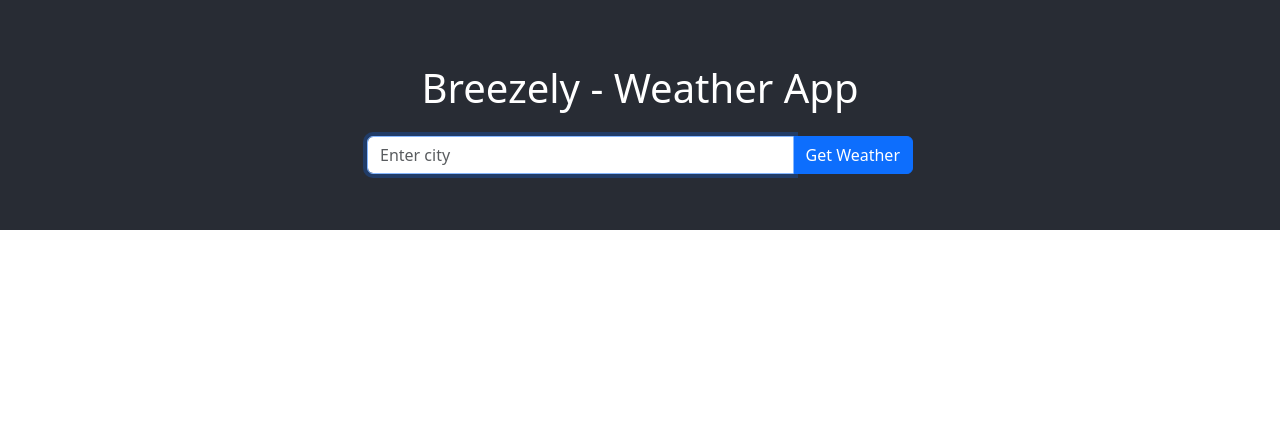
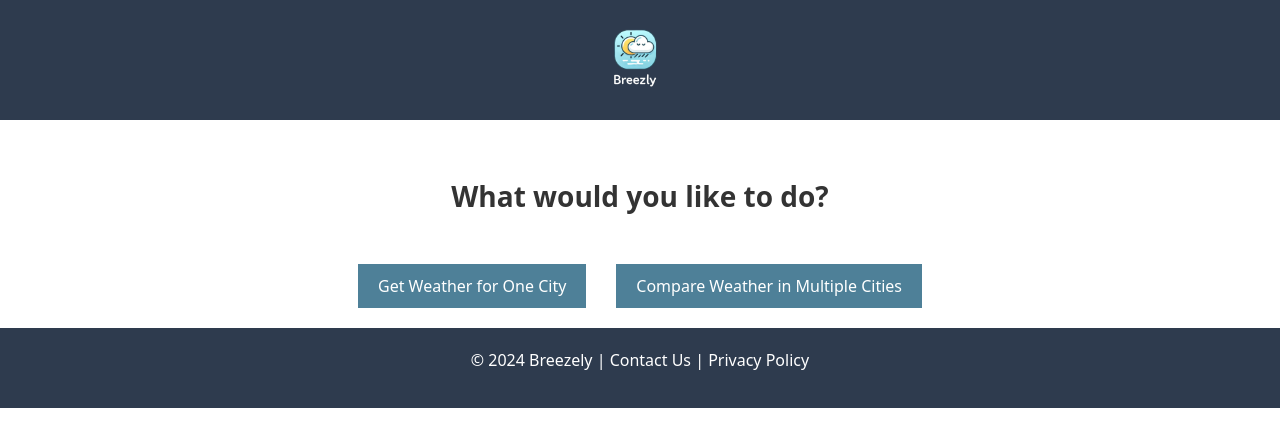
Before and after one commit to WNUMIK/Breezely, a React (Create React App) app in the folder frontend/: page / in a window 1280 px wide. Shown: the top 446 px of the page. Built offline with nearby package versions, Linux system fonts and the light colour scheme.

Commit message:
Added homepage navigation on logo click and updated layout design

```diff
--- a/frontend/src/App.css
+++ b/frontend/src/App.css
@@ -1,95 +1,131 @@
-/* Global Styles */
+/* General Body Styling */
 body {
-  background-color: #e6f7ff; /* Light blue background for the app */
-  font-family: Arial, sans-serif; /* Consistent font family */
+  background-color: #F4F4F9; /* Neutral light background */
+  font-family: 'Roboto', sans-serif; /* Professional, clean font */
   margin: 0;
   padding: 0;
-  min-height: 100vh; /* Ensure it covers full height */
+  color: #333; /* Dark gray text for readability */
 }
 
-.App {
-  text-align: center; /* Center text for the entire app */
+/* Header Styling */
+.App-header {
+  display: flex;
+  justify-content: center;
+  align-items: center;
+  padding: 20px;
+  background-color: #2E3B4E; /* Dark muted blue */
+  color: white;
 }
 
-/* Header Styles */
-.App-header {
-  background-color: #282c34; /* Dark background for header */
-  padding: 20px; /* Padding around header */
-  color: white; /* White text in header */
+.logo img {
+  height: 80px; /* Slightly smaller and sharper */
+  margin-right: 10px;
 }
 
-/* Input and Button Styles */
-.input-group {
-  display: flex; /* Use flexbox to align items */
-  align-items: center; /* Center items vertically */
+h1 {
+  font-size: 36px;
+  font-weight: 700;
+  margin: 0;
 }
 
-input {
-  padding: 10px; /* Padding inside input */
-  margin-right: 10px; /* Space between input and button */
-  font-size: 16px; /* Font size for input */
-  border-radius: 4px; /* Rounded corners for input */
-  border: 1px solid #ccc; /* Light border for input */
-  flex: 1; /* Allow input to take remaining space */
+/* Footer */
+footer {
+  background-color: #2E3B4E;
+  color: white;
+  padding: 20px;
+  text-align: center;
 }
 
+/* Button Styling for all buttons */
 button {
-  padding: 10px; /* Padding inside button */
-  background-color: #61dafb; /* Button background color */
-  border: none; /* No border for button */
-  color: #282c34; /* Text color for button */
-  font-size: 16px; /* Font size for button */
-  cursor: pointer; /* Cursor changes to pointer on hover */
-  border-radius: 4px; /* Rounded corners for button */
+  padding: 10px 20px;
+  background-color: #4E8098; /* Bold teal */
+  color: white;
+  border: none;
+  border-radius: 4px; /* Subtle rounded corners */
+  font-size: 14px;
+  font-weight: 500;
+  text-transform: uppercase;
+  cursor: pointer;
+  transition: background-color 0.3s ease;
 }
 
 button:hover {
-  background-color: #21a1f1; /* Darker blue on hover */
+  background-color: #3A6C81; /* Darker version on hover */
 }
 
-/* Headings */
-h1 {
-  margin-bottom: 20px; /* Space below main heading */
+button:focus {
+  outline: none;
+  border: 2px solid #2E3B4E; /* Add a focus state */
 }
 
-h2 {
-  margin-top: 30px; /* Space above the comparison section */
-  margin-bottom: 20px; /* Space below the comparison section */
+/* View selection: Center the question and display buttons in a row */
+.view-selection {
+  display: flex;
+  flex-direction: column;
+  justify-content: center;
+  align-items: center;
+  margin-top: 40px;
 }
 
-/* Paragraphs */
-p {
-  font-size: 18px; /* Font size for paragraphs */
+.view-selection h2 {
+  text-align: center;
+  font-size: 28px;
+  font-weight: 600;
+  color: #333; /* Darker gray for a more corporate feel */
+  margin-bottom: 30px;
 }
 
-/* Card Styles */
-.card {
-  border: none; /* No border for a cleaner look */
-  border-radius: 8px; /* Rounded corners */
-  background-color: #ffffff; /* White background for cards */
-  box-shadow: 0 2px 10px rgba(0, 0, 0, 0.1); /* Soft shadow for depth */
-  transition: transform 0.2s, box-shadow 0.2s; /* Transition for hover effects */
-  margin: 15px; /* Space between cards */
+.view-selection-buttons {
+  display: flex;
+  justify-content: center;
+  gap: 30px; /* Space between buttons */
+  margin-top: 20px;
 }
 
-.card:hover {
-  transform: translateY(-2px); /* Lift effect on hover */
-  box-shadow: 0 4px 20px rgba(0, 0, 0, 0.2); /* Deeper shadow on hover */
+/* Card Styling */
+.weather-card {
+  background-color: white;
+  border-radius: 8px;
+  box-shadow: 0 2px 10px rgba(0, 0, 0, 0.1); /* Subtle shadow */
+  padding: 20px;
+  text-align: left;
+  margin: 20px 0;
+  transition: transform 0.3s ease;
 }
 
-/* Media Queries for Responsive Design */
+.weather-card:hover {
+  transform: translateY(-3px); /* Slight lift on hover */
+}
+
+.weather-card h3 {
+  font-size: 22px;
+  color: #2E3B4E; /* Dark muted blue for titles */
+}
+
+.weather-card .temperature {
+  font-size: 36px;
+  font-weight: 700;
+  color: #4E8098; /* Bold teal */
+}
+
+.weather-card .description {
+  font-size: 16px;
+  color: #555; /* Lighter gray for secondary info */
+}
+
+.container {
+  padding: 20px 60px; /* Centering content with some padding */
+}
+
+/* Responsive Adjustments */
 @media (max-width: 768px) {
-  .card {
-    margin: 10px; /* Less margin on smaller screens */
+  .container {
+    padding: 20px 20px; /* Reduce padding on smaller screens */
+  }
+
+  .view-selection-buttons {
+    flex-direction: column; /* Stack buttons vertically on smaller screens */
+    gap: 15px; /* Reduce gap between buttons */
   }
 }
-
-@media (max-width: 480px) {
-  input {
-    font-size: 14px; /* Smaller font size for mobile */
-  }
-
-  button {
-    font-size: 14px; /* Smaller font size for mobile */
-  }
-}
--- a/frontend/src/App.js
+++ b/frontend/src/App.js
@@ -1,13 +1,45 @@
-import React from 'react';
-import './App.css'; // Optional: If you want to add styles later
-import Weather from './components/Weather';
+import React, { useState } from 'react';
+import './App.css';
+import SingleCityWeather from './components/SingleCityWeather';
+import WeatherComparison from './components/WeatherComparison';
 
 function App() {
+  const [view, setView] = useState(null);
+
+  const handleViewChange = (viewType) => {
+    setView(viewType);
+  };
+
+  const goToHomePage = () => {
+    setView(null); // Reset the view to show the homepage
+  };
+
   return (
     <div className="App">
       <header className="App-header">
-        <Weather /> {/* Display the single city weather */}
+        <div className="logo" onClick={goToHomePage} style={{ cursor: 'pointer' }}>
+          <img src={`${process.env.PUBLIC_URL}/logo.png`} alt="Breezely Logo" />
+        </div>
       </header>
+
+      <div className="container">
+        {!view && (
+          <div className="view-selection">
+            <h2>What would you like to do?</h2>
+            <div className="view-selection-buttons">
+              <button onClick={() => handleViewChange('singleCity')}>Get Weather for One City</button>
+              <button onClick={() => handleViewChange('comparison')}>Compare Weather in Multiple Cities</button>
+            </div>
+          </div>
+        )}
+
+        {view === 'singleCity' && <SingleCityWeather onBack={() => setView(null)} />}
+        {view === 'comparison' && <WeatherComparison onBack={() => setView(null)} />}
+      </div>
+
+      <footer>
+        <p>© 2024 Breezely | Contact Us | Privacy Policy</p>
+      </footer>
     </div>
   );
 }
--- /dev/null
+++ b/frontend/src/components/SingleCityWeather.js
@@ -0,0 +1,74 @@
+import React, {useEffect, useState} from 'react';
+import axios from 'axios';
+import WeatherCard from './CurrentWeatherCard'; // Component to display current weather
+import WeatherChart from './WeatherChart'; // Component to display temperature chart
+import ForecastCard from './ForecastCard'; // Component to display 5-day forecast
+import './css/Weather.css';  // Import CSS for styling
+
+function SingleCityWeather({onBack}) {
+    const [city, setCity] = useState('');
+    const [weatherData, setWeatherData] = useState(null);
+    const [forecastData, setForecastData] = useState(null);
+    const [error, setError] = useState('');
+    const [loading, setLoading] = useState(false);
+
+    // Function to fetch weather data by city
+    const fetchWeatherData = async () => {
+        if (city.trim() === '') {
+            setError('Please enter a city name.');
+            return;
+        }
+
+        setLoading(true);
+        setError('');
+
+        try {
+            const response = await axios.get(`http://127.0.0.1:5000/api/weather`, {params: {city}});
+            setWeatherData(response.data.current_weather);
+            setForecastData(response.data.forecast); // Set forecast data for 5 days
+        } catch (err) {
+            setError('City not found. Please try again.');
+            setWeatherData(null);
+            setForecastData(null);
+        } finally {
+            setLoading(false);
+        }
+    };
+
+    return (
+        <div>
+            <h2 className="section-title">Weather for a Single City</h2>
+
+            {/* Input for the city */}
+            <div className="input-section">
+                <input
+                    type="text"
+                    placeholder="Enter city"
+                    value={city}
+                    onChange={(e) => setCity(e.target.value)}
+                />
+                <button onClick={fetchWeatherData}>Get Weather</button>
+            </div>
+
+            {loading && <p>Loading...</p>}
+            {error && <p className="error">{error}</p>}
+
+            {/* Display current weather */}
+            {weatherData && <WeatherCard weather={{city: city, ...weatherData}}/>}
+
+
+            {/* Display temperature chart and 5-day forecast if available */}
+            {forecastData && (
+                <>
+                    <WeatherChart weather={{forecast: forecastData}}/> {/* Temperature Chart */}
+                    <ForecastCard forecast={forecastData}/> {/* 5-day forecast */}
+                </>
+            )}
+
+            {/* Back Button */}
+            <button className="back-button" onClick={onBack}>Back</button>
+        </div>
+    );
+}
+
+export default SingleCityWeather;
--- a/frontend/src/components/Weather.js
+++ /dev/null
@@ -1,136 +0,0 @@
-import React, { useState } from 'react';
-import axios from 'axios';
-import { Line } from 'react-chartjs-2';
-import 'chart.js/auto';
-import '@fortawesome/fontawesome-free/css/all.min.css';
-import './css/Weather.css';  // Import your CSS file
-
-
-function Weather() {
-  const [city, setCity] = useState('');
-  const [weather, setWeather] = useState(null);
-  const [error, setError] = useState('');
-  const [loading, setLoading] = useState(false);
-
-  const fetchWeather = async () => {
-    if (city === '') {
-      setError('Please enter a city name');
-      return;
-    }
-
-    setLoading(true);
-    try {
-      const response = await axios.get(`http://127.0.0.1:5000/api/weather`, {
-        params: { city },
-      });
-
-      setWeather(response.data);
-      setError('');
-    } catch (err) {
-      setError('City not found. Please try again.');
-      setWeather(null);
-    } finally {
-      setLoading(false);
-    }
-  };
-
-  const getWeatherIcon = (description) => {
-    if (description.includes("clear")) return "fas fa-sun";
-    if (description.includes("cloud")) return "fas fa-cloud";
-    if (description.includes("rain")) return "fas fa-cloud-showers-heavy";
-    return "fas fa-cloud";
-  };
-
-  return (
-    <div className="container">
-      <h1 className="text-center my-4">Breezely - Weather App</h1>
-
-      <div className="row justify-content-center">
-        <div className="col-md-6">
-          <div className="input-group mb-3">
-            <input
-              type="text"
-              className="form-control"
-              placeholder="Enter city"
-              value={city}
-              onChange={(e) => setCity(e.target.value)}
-              autoFocus
-            />
-            <button className="btn btn-primary" onClick={fetchWeather}>
-              Get Weather
-            </button>
-          </div>
-        </div>
-      </div>
-
-      {loading && (
-        <div className="text-center">
-          <div className="spinner-border" role="status">
-            <span className="sr-only">Loading...</span>
-          </div>
-        </div>
-      )}
-
-      {weather && (
-        <div>
-          <div className="row justify-content-center">
-            <div className="col-md-6">
-              <div className="card mb-4">
-                <div className="card-body">
-                  <h3 className="card-title text-primary">Current Weather in {weather.city}</h3>
-                  <p className="display-4">{weather.current_weather.temperature}°C</p>
-                  <i className={getWeatherIcon(weather.current_weather.description)}></i>
-                  <p className="text-muted">Description: {weather.current_weather.description}</p>
-                  <p>Humidity: {weather.current_weather.humidity}%</p>
-                  <p>Wind Speed: {weather.current_weather.wind_speed} m/s</p>
-                </div>
-              </div>
-            </div>
-          </div>
-
-          <h3 className="text-center my-4">5-Day Temperature Trend</h3>
-          <div className="row justify-content-center">
-            <div className="col-md-8">
-              <Line
-                data={{
-                  labels: weather.forecast.map((day) =>
-                    new Date(day.date).toLocaleDateString()
-                  ),
-                  datasets: [
-                    {
-                      label: 'Temperature (°C)',
-                      data: weather.forecast.map((day) => day.temperature),
-                      fill: false,
-                      borderColor: 'rgba(75,192,192,1)',
-                      tension: 0.1,
-                    },
-                  ],
-                }}
-              />
-            </div>
-          </div>
-
-          <div className="forecast-container">
-            {weather.forecast.map((day, index) => (
-              <div className="forecast-card" key={index}>
-                <div className="card">
-                  <div className="card-body">
-                    <h5 className="card-title">{new Date(day.date).toDateString()}</h5>
-                    <p className="card-text">Temperature: {day.temperature.toFixed(1)}°C</p>
-                    <p className="card-text">Description: {day.description}</p>
-                    <p className="card-text">Humidity: {day.humidity.toFixed(1)}%</p>
-                    <p className="card-text">Wind Speed: {day.wind_speed.toFixed(1)} m/s</p>
-                  </div>
-                </div>
-              </div>
-            ))}
-          </div>
-        </div>
-      )}
-
-      {error && <p className="text-center text-danger">{error}</p>}
-    </div>
-  );
-}
-
-export default Weather;
--- a/frontend/src/components/WeatherComparison.js
+++ b/frontend/src/components/WeatherComparison.js
@@ -1,18 +1,18 @@
 import React, { useState } from 'react';
 import axios from 'axios';
-import WeatherCard from './CurrentWeatherCard'; // Import the card for each city's weather
-import './css/Weather.css';  // Import your CSS file
+import './css/Weather.css';  // Import the updated CSS for styling
 
 function WeatherComparison() {
-  const [cityInput, setCityInput] = useState(''); // Input for a single city
-  const [cities, setCities] = useState([]); // Array for city names
-  const [weatherData, setWeatherData] = useState([]); // Array for weather data
+  const [cityInput, setCityInput] = useState(''); // Input for adding a city
+  const [cities, setCities] = useState([]); // Array to hold city names
+  const [weatherData, setWeatherData] = useState([]); // Array to hold weather data for each city
   const [error, setError] = useState('');
   const [loading, setLoading] = useState(false);
 
+  // Fetch weather data for multiple cities
   const fetchWeatherData = async () => {
     if (cities.length === 0) {
-      setError('Please enter at least one city.');
+      setError('Please add at least one city.');
       return;
     }
 
@@ -34,6 +34,7 @@ function WeatherComparison() {
     }
   };
 
+  // Add a city to the list
   const handleAddCity = () => {
     if (cityInput.trim() && !cities.includes(cityInput.trim())) {
       setCities([...cities, cityInput.trim()]);
@@ -41,6 +42,7 @@ function WeatherComparison() {
     }
   };
 
+  // Remove a city from the list
   const handleRemoveCity = (index) => {
     const newCities = cities.filter((_, i) => i !== index);
     setCities(newCities);
@@ -48,66 +50,50 @@ function WeatherComparison() {
 
   return (
     <div className="container">
-      <h2 className="text-center my-4">Compare Weather in Multiple Cities</h2>
-      <div className="row justify-content-center mb-3">
-        <div className="col-md-4">
-          <div className="input-group">
+      <h2 className="section-title">Compare Weather in Multiple Cities</h2>
+
+      {/* Input section to add cities */}
+      <div className="input-section">
         <input
           type="text"
-              className="form-control"
           placeholder="Enter city"
           value={cityInput}
           onChange={(e) => setCityInput(e.target.value)}
-              onKeyPress={(e) => e.key === 'Enter' && handleAddCity()} // Add city on Enter
         />
-            <button className="btn btn-secondary" onClick={handleAddCity}>
-              Add City
-            </button>
-          </div>
-        </div>
+        <button onClick={handleAddCity}>Add City</button>
       </div>
 
-      <div className="row justify-content-center">
-        <button className="btn btn-primary mb-3" onClick={fetchWeatherData}>
-          Get Weather
-        </button>
-      </div>
-
-      {loading && (
-        <div className="text-center">
-          <div className="spinner-border" role="status">
-            <span className="sr-only">Loading...</span>
-          </div>
-        </div>
-      )}
-
-      {error && <p className="text-center text-danger">{error}</p>}
-
-      {cities.length > 0 && (
-        <div className="row justify-content-center mb-3">
-          <div className="col-md-8">
-            <h4 className="text-center">Cities to Compare:</h4>
-            <ul className="list-group">
+      {/* Display list of added cities with a remove option */}
+      <ul className="city-list">
         {cities.map((city, index) => (
-                <li className="list-group-item d-flex justify-content-between align-items-center" key={index}>
+          <li key={index}>
             {city}
-                  <button className="btn btn-danger btn-sm" onClick={() => handleRemoveCity(index)}>Remove</button>
+            <button onClick={() => handleRemoveCity(index)}>Remove</button>
           </li>
         ))}
       </ul>
-          </div>
-        </div>
-      )}
 
-      {weatherData.length > 0 && (
-        <div className="row justify-content-center">
+      {/* Button to fetch weather data for added cities */}
+      <button className="get-weather" onClick={fetchWeatherData}>
+        Get Weather
+      </button>
+
+      {/* Show error message if any */}
+      {error && <p className="error">{error}</p>}
+
+      {/* Show loading spinner if fetching data */}
+      {loading && <p>Loading...</p>}
+
+      {/* Display weather data for each city in a grid layout */}
+      <div className="weather-cards-container">
         {weatherData.map((weather, index) => (
-            <div className="col-md-4" key={index}>
-              <WeatherCard weather={weather} /> {/* Use WeatherCard component */}
+          <div className="weather-card" key={index}>
+            <h3>{weather.city}</h3>
+            <div className="temperature">{weather.current_weather.temperature}°C</div>
+            <div className="description">{weather.current_weather.description}</div>
           </div>
         ))}
       </div>
-      )}
     </div>
   );
 }
--- a/frontend/src/components/css/Weather.css
+++ b/frontend/src/components/css/Weather.css
@@ -1,98 +1,130 @@
-/* General styles */
-body {
-  background-color: #f0f4f8; /* Light background color for contrast */
-  font-family: 'Arial', sans-serif; /* Consistent font family */
-  margin: 0;
-  padding: 0;
+/* Section Title */
+.section-title {
+  font-size: 28px; /* Larger for a more professional look */
+  color: #2E3B4E; /* Dark muted blue */
+  text-align: center;
+  margin-bottom: 30px;
+  font-weight: 600; /* Bold for emphasis */
 }
 
-/* Container styles */
-.container {
-  max-width: 1200px; /* Maximum width for the container */
-  margin: auto; /* Center the container */
-  padding: 20px; /* Padding for the container */
+/* Input and Button Section */
+.input-section {
+  display: flex;
+  justify-content: center;
+  align-items: center;
+  margin-bottom: 20px;
 }
 
-/* Card styles */
-.card {
-  border: none; /* No border for a cleaner look */
-  border-radius: 8px; /* Rounded corners */
-  background-color: #ffffff; /* White background for cards */
-  box-shadow: 0 2px 10px rgba(0, 0, 0, 0.1); /* Soft shadow for depth */
-  transition: transform 0.2s, box-shadow 0.2s; /* Transition for hover effects */
+.input-section input {
+  padding: 12px;
+  border-radius: 4px; /* Subtle rounded corners */
+  border: 1px solid #ccc;
+  font-size: 16px;
+  width: 300px;
+  margin-right: 10px; /* Space between input and button */
+  color: #333; /* Darker text for professionalism */
 }
 
-/* Hover effect on card */
-.card:hover {
-  transform: translateY(-2px); /* Lift effect on hover */
-  box-shadow: 0 4px 20px rgba(0, 0, 0, 0.2); /* Deeper shadow on hover */
+.input-section input:focus {
+  outline: none;
+  border-color: #4E8098; /* Teal accent on focus */
 }
 
-/* Forecast card specific styles */
-.forecast-card {
-  margin: 10px; /* Space between cards */
-  padding: 15px; /* Padding inside the card */
-  width: calc(25% - 20px); /* Adjust width for grid layout */
-  overflow: hidden; /* Hide overflow */
-  display: flex; /* Flexbox layout */
-  flex-direction: column; /* Stack items vertically */
-  justify-content: center; /* Center content vertically */
-  text-align: center; /* Center text */
+.input-section button {
+  padding: 12px 20px;
+  background-color: #4E8098; /* Bold teal */
+  color: white;
+  border: none;
+  border-radius: 4px; /* Subtle rounded corners */
+  font-size: 14px;
+  font-weight: 500;
+  text-transform: uppercase; /* Professional, all caps */
+  cursor: pointer;
+  transition: background-color 0.3s ease;
 }
 
-/* Flexbox layout for forecast cards in grid */
-.forecast-container {
-  display: flex;               /* Use flexbox for layout */
-  flex-wrap: wrap;            /* Allow cards to wrap */
-  justify-content: flex-start; /* Align cards to the left */
+.input-section button:hover {
+  background-color: #3A6C81; /* Darker teal on hover */
 }
 
-/* Typography adjustments */
-.forecast-card .card-title {
-  font-size: 1rem;            /* Font size for the title */
-  margin-bottom: 5px;         /* Space below the title */
-  color: #333;                /* Dark color for contrast */
+/* Weather Cards Section */
+.weather-cards-container {
+  display: grid;
+  grid-template-columns: repeat(auto-fill, minmax(250px, 1fr));
+  gap: 20px;
+  padding: 20px;
 }
 
-.forecast-card .card-text {
-  font-size: 0.9rem;          /* Font size for other text */
-  color: #666;                /* Lighter color for less emphasis */
-  margin: 2px 0;             /* Margin for spacing between text lines */
+/* Weather Card */
+.weather-card {
+  background-color: white;
+  border-radius: 8px;
+  box-shadow: 0 2px 10px rgba(0, 0, 0, 0.1); /* Softer shadow */
+  padding: 20px;
+  text-align: left;
+  transition: transform 0.3s ease;
 }
 
-/* Media query for responsive design */
+.weather-card:hover {
+  transform: translateY(-3px); /* Slight lift on hover */
+}
+
+.weather-card h3 {
+  font-size: 22px;
+  color: #2E3B4E; /* Dark muted blue */
+}
+
+.weather-card .temperature {
+  font-size: 36px;
+  font-weight: 700;
+  color: #4E8098; /* Bold teal */
+}
+
+.weather-card .description {
+  font-size: 16px;
+  color: #555; /* Lighter gray for secondary info */
+}
+
+/* City List */
+.city-list {
+  list-style: none;
+  padding: 0;
+  margin: 20px 0;
+}
+
+.city-list li {
+  background-color: white;
+  border-radius: 8px;
+  padding: 10px;
+  margin-bottom: 10px;
+  display: flex;
+  justify-content: space-between;
+  align-items: center;
+  box-shadow: 0 2px 4px rgba(0, 0, 0, 0.1);
+}
+
+/* Error Messages */
+.error {
+  color: red;
+  background-color: #f8d7da;
+  padding: 10px;
+  border-radius: 5px;
+  margin: 10px 0;
+}
+
+/* Responsiveness */
 @media (max-width: 768px) {
-  .forecast-card {
-    width: calc(50% - 20px);  /* 2 cards per row on smaller screens */
+  .input-section {
+    flex-direction: column;
+    align-items: stretch;
+  }
+
+  .input-section input, .input-section button {
+    width: 100%;
+    margin-bottom: 10px;
+  }
+
+  .weather-cards-container {
+    grid-template-columns: 1fr;
   }
 }
-
-@media (max-width: 480px) {
-  .forecast-card {
-    width: 100%;              /* Full width on extra small screens */
-  }
-}
-
-/* Styles for the list of cities */
-.list-group-item {
-  display: flex;
-  justify-content: space-between; /* Space between city name and button */
-  align-items: center; /* Center items vertically */
-}
-
-.input-group {
-  display: flex;
-  align-items: center; /* Center align items vertically */
-}
-
-.input-group input {
-  flex: 1; /* Allow input to take remaining space */
-}
-
-input {
-  padding: 10px; /* Padding inside input */
-}
-
-button {
-  margin-left: 10px; /* Space between input and button */
-}
```
Also changed, not shown: frontend/public/index.html (+9 -6 lines), frontend/src/components/CurrentWeatherCard.js (+12 -13 lines), frontend/public/logo.png (added). Lines whose indentation alone changed are shown as unchanged.
